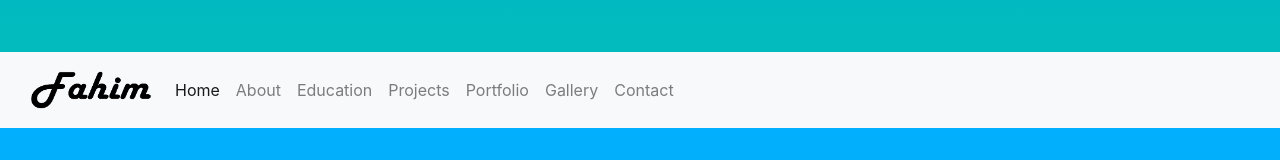
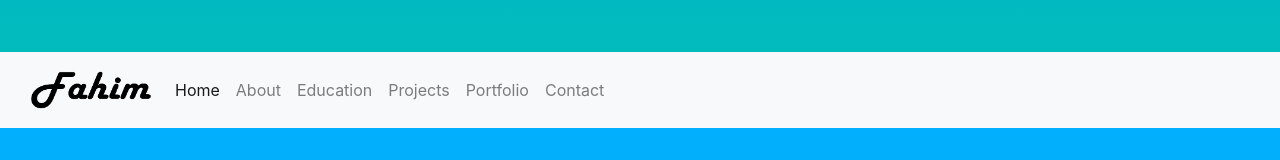
Before and after one commit to mahtamun-hoque-fahim/bohubrihi, a plain HTML site: page index.html in a window 1280 px wide. Shown: the part 748-908 px from the top of the page. Drawn offline with nearby package versions, Linux system fonts and the light colour scheme.

Commit message:
unwanted nav option gallery removed

```diff
--- a/index.html
+++ b/index.html
@@ -76,9 +76,6 @@
           </li>
           <li class="nav-item">
             <a class="nav-link" href="#portfolio">Portfolio</a>
-          </li>
-          <li class="nav-item">
-            <a class="nav-link" href="#gallery">Gallery</a>
           </li>
           <li class="nav-item">
             <a class="nav-link" href="#contact">Contact</a>
```
